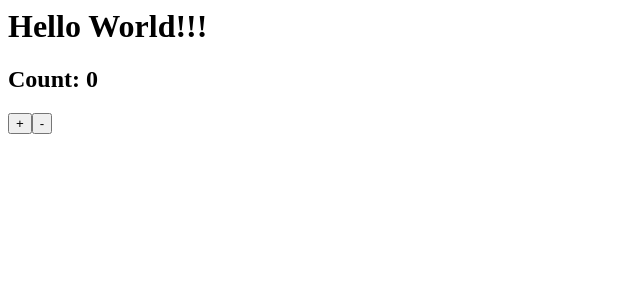
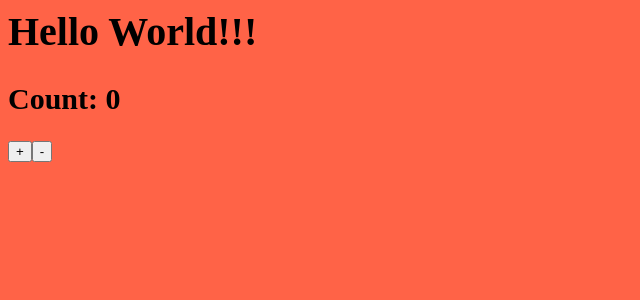
Before and after one commit to marinvirdol/webpack-react-boilerplate, a React app: page / in a window 1280 px wide. Shown: the top 300 px of the page, without its empty margins (0-640 px from the left). Built offline with nearby package versions, Linux system fonts and the light colour scheme.

Commit message:
automatically import css in js with webpack using style-loader and css-loader

```diff
--- a/package.json
+++ b/package.json
@@ -26,6 +26,8 @@
     "@babel/preset-env": "^7.9.5",
     "@babel/preset-react": "^7.9.4",
     "babel-loader": "^8.1.0",
+    "css-loader": "^3.5.2",
+    "style-loader": "^1.1.3",
     "webpack": "^4.42.1",
     "webpack-cli": "^3.3.11",
     "webpack-dev-server": "^3.10.3",
--- a/src/index.js
+++ b/src/index.js
@@ -1,5 +1,6 @@
 import React from 'react'
 import ReactDOM from 'react-dom'
 import App from './App'
+import './styles.css'
 
 ReactDOM.render(<App />, document.getElementById('app'))
--- /dev/null
+++ b/src/styles.css
@@ -0,0 +1,4 @@
+html {
+  font-size: 20px;
+  background-color: tomato;
+}
--- a/webpack.config.base.js
+++ b/webpack.config.base.js
@@ -19,6 +19,11 @@ module.exports = {
           plugins: ['@babel/plugin-proposal-class-properties'],
         },
       },
+      {
+        test: /\.css$/,
+        use: ['style-loader', 'css-loader'],
+        exclude: /node_modules/,
+      },
     ],
   },
   plugins: [
```
Also changed, not shown: 1 other file (tests, documents, lock files or other folders).
